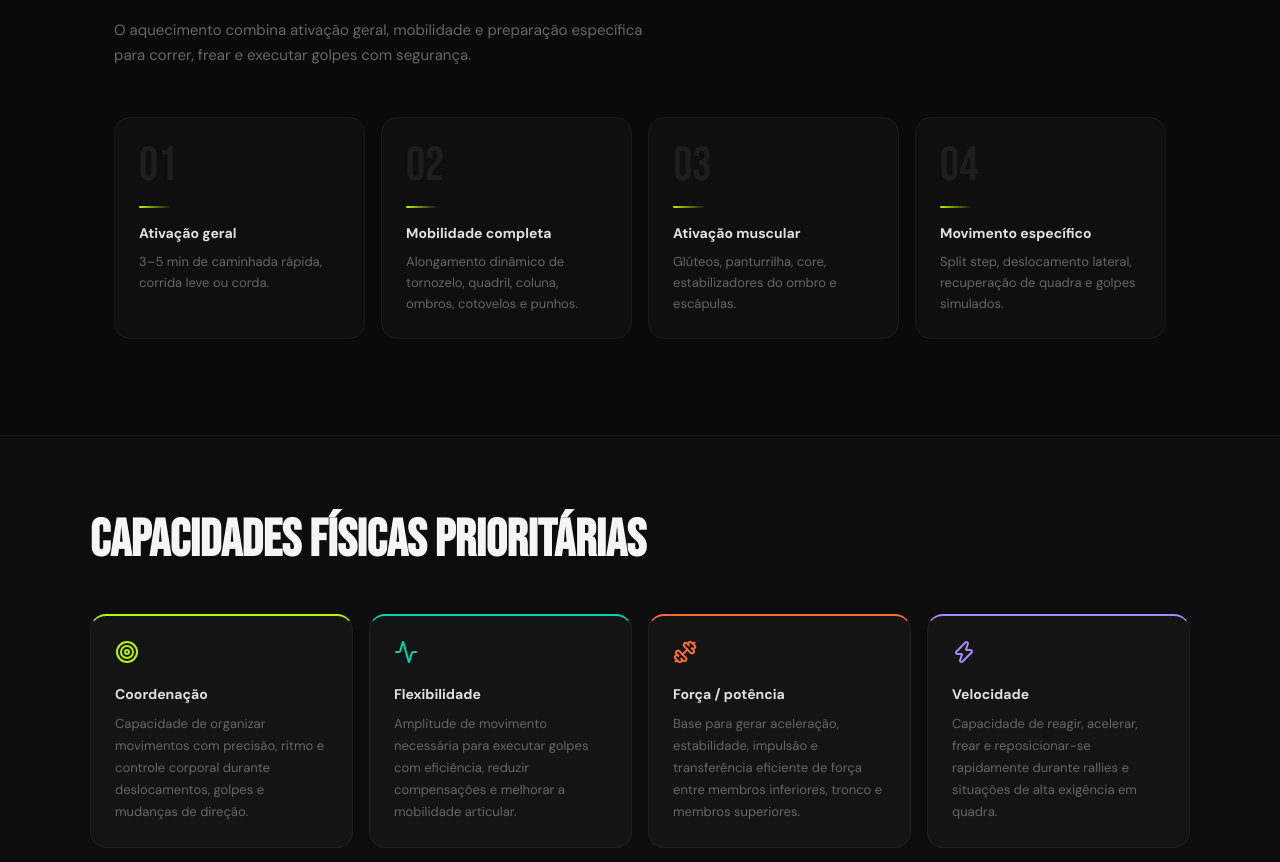
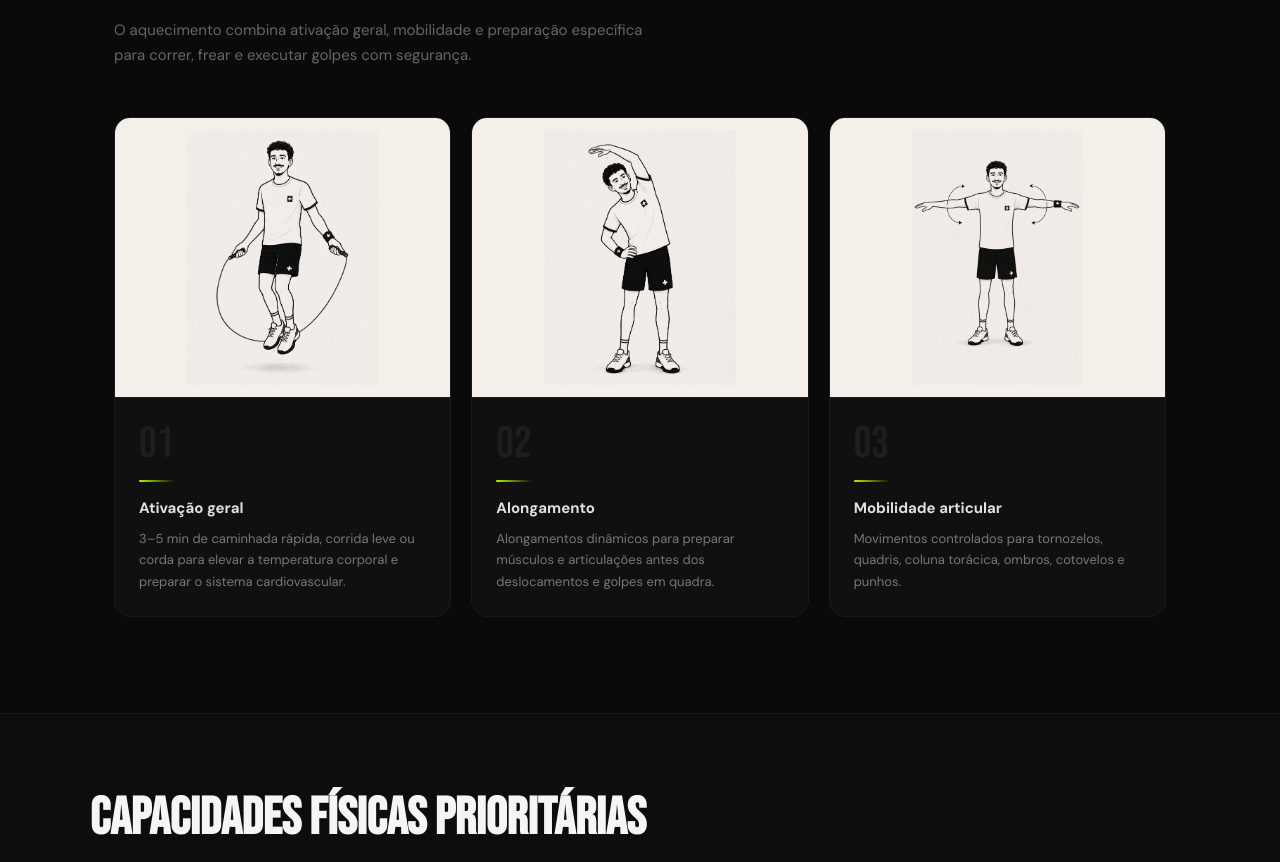
Before and after one commit to danleoparra/Tennis-Conditioning-website-project, a React (Vite) app: page / in a window 1280 px wide. Shown: the part 1975-2837 px from the top of the page. Built offline with nearby package versions, Linux system fonts and the light colour scheme.

Commit message:
Enhance warmup steps descriptions and labels
Updated descriptions and labels for warmup steps to provide more detailed instructions.

```diff
--- a/src/App.jsx
+++ b/src/App.jsx
@@ -200,22 +200,20 @@ const warmupSteps = [
   {
     num: "01",
     label: "Ativação geral",
-    desc: "3–5 min de caminhada rápida, corrida leve ou corda.",
+    desc: "3–5 min de caminhada rápida, corrida leve ou corda para elevar a temperatura corporal e preparar o sistema cardiovascular.",
+    image: "/images/corda.png",
   },
   {
     num: "02",
-    label: "Mobilidade completa",
-    desc: "Alongamento dinâmico de tornozelo, quadril, coluna, ombros, cotovelos e punhos.",
+    label: "Alongamento",
+    desc: "Alongamentos dinâmicos para preparar músculos e articulações antes dos deslocamentos e golpes em quadra.",
+    image: "/images/alongamento.png",
   },
   {
     num: "03",
-    label: "Ativação muscular",
-    desc: "Glúteos, panturrilha, core, estabilizadores do ombro e escápulas.",
-  },
-  {
-    num: "04",
-    label: "Movimento específico",
-    desc: "Split step, deslocamento lateral, recuperação de quadra e golpes simulados.",
+    label: "Mobilidade articular",
+    desc: "Movimentos controlados para tornozelos, quadris, coluna torácica, ombros, cotovelos e punhos.",
+    image: "/images/mobilidade.png",
   },
 ];
 
@@ -742,26 +740,62 @@ export default function App() {
         </p>
 
         <div
-          className="cards-4"
-          style={{ display: "grid", gridTemplateColumns: "repeat(4, 1fr)", gap: 16 }}
+  className="cards-3"
+  style={{
+    display: "grid",
+    gridTemplateColumns: "repeat(3, 1fr)",
+    gap: 20,
+  }}
 >
-          {warmupSteps.map(({ num, label, desc }) => (
-            <div key={num} className="card-lined" style={{ padding: 24 }}>
+  {warmupSteps.map(({ num, label, desc, image }) => (
+    <div
+      key={num}
+      className="card-lined"
+      style={{
+        overflow: "hidden",
+        background: "#101010",
+      }}
+    >
+      <div
+        style={{
+          height: 280,
+          background: "#F4EFE8",
+          display: "flex",
+          alignItems: "center",
+          justifyContent: "center",
+          borderBottom: "1px solid #1A1A1A",
+        }}
+      >
+        <img
+          src={image}
+          alt={label}
+          style={{
+            width: "100%",
+            height: "100%",
+            objectFit: "contain",
+            padding: 12,
+          }}
+        />
+      </div>
+
+      <div style={{ padding: 24 }}>
         <div
           style={{
             fontFamily: "'Bebas Neue', sans-serif",
-                  fontSize: 48,
+            fontSize: 44,
             color: "#1E1E1E",
             lineHeight: 1,
-                  marginBottom: 16,
+            marginBottom: 14,
           }}
         >
           {num}
         </div>
-              <div className="accent-line" style={{ marginBottom: 16, width: 32 }} />
+
+        <div className="accent-line" style={{ marginBottom: 16, width: 36 }} />
+
         <div
           style={{
-                  fontSize: 14,
+            fontSize: 15,
             fontWeight: 700,
             color: "#E0E0E0",
             marginBottom: 10,
@@ -769,7 +803,17 @@ export default function App() {
         >
           {label}
         </div>
-              <div style={{ fontSize: 13, color: "#666", lineHeight: 1.6 }}>{desc}</div>
+
+        <div
+          style={{
+            fontSize: 13,
+            color: "#777",
+            lineHeight: 1.65,
+          }}
+        >
+          {desc}
+        </div>
+      </div>
     </div>
   ))}
 </div>
```
Lines whose indentation alone changed are shown as unchanged.
